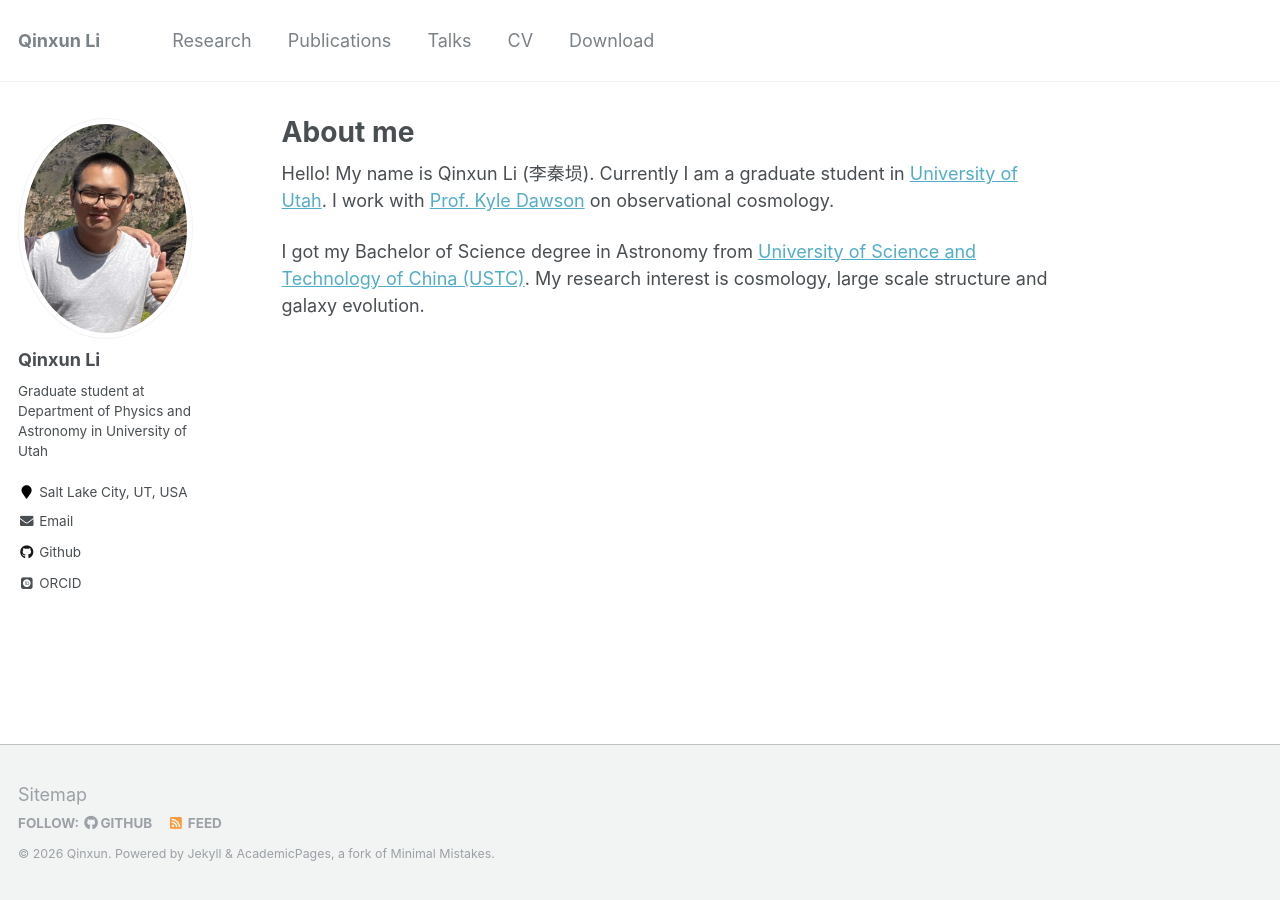
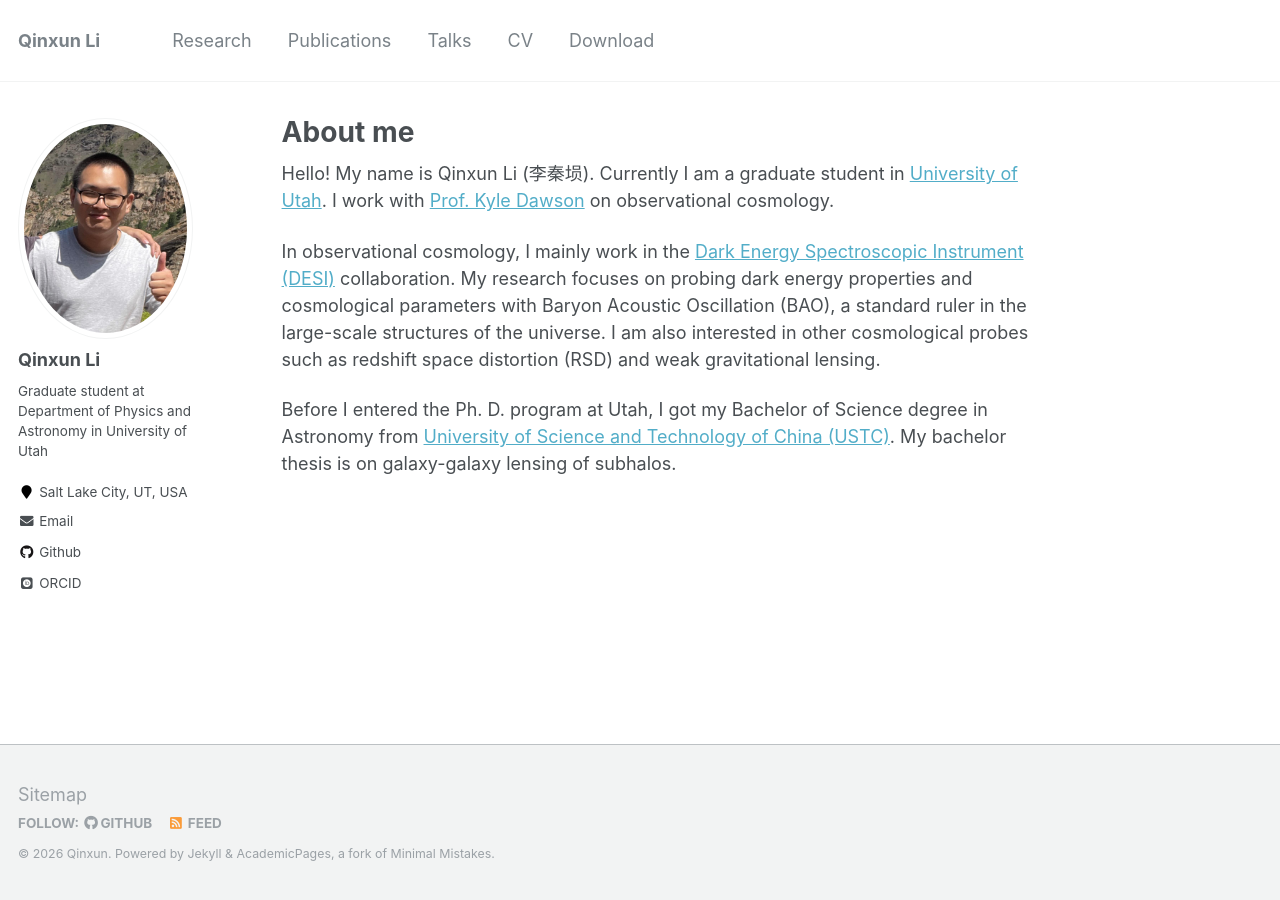
Before and after one commit to qxli2333/qxli2333.github.io, a Jekyll site: the page built from _pages/about.md, in a window 1280 px wide. Built offline with Jekyll 4.4.1, drawn with Linux system fonts in a browser that asks for light colours; some web fonts are replaced.

Commit message:
modified:   _pages/about.md

```diff
--- a/_pages/about.md
+++ b/_pages/about.md
@@ -14,7 +14,9 @@ I will get my Bachelor of Science degree on July 2023. Now I am applying for PhD
 
 Hello! My name is Qinxun Li (李秦埙). Currently I am a graduate student in [University of Utah](https://www.utah.edu/). I work with [Prof. Kyle Dawson](https://faculty.utah.edu/u6000137-Kyle_Dawson/hm/index.hml) on observational cosmology.
 
-I got my Bachelor of Science degree in Astronomy from [University of Science and Technology of China (USTC)](https://astro.ustc.edu.cn/main.htm). My research interest is cosmology, large scale structure and galaxy evolution.
+In observational cosmology, I mainly work in the [Dark Energy Spectroscopic Instrument (DESI)](https://www.desi.lbl.gov) collaboration. My research focuses on probing dark energy properties and cosmological parameters with Baryon Acoustic Oscillation (BAO), a standard ruler in the large-scale structures of the universe. I am also interested in other cosmological probes such as redshift space distortion (RSD) and weak gravitational lensing.
+
+Before I entered the Ph. D. program at Utah, I got my Bachelor of Science degree in Astronomy from [University of Science and Technology of China (USTC)](https://astro.ustc.edu.cn/main.htm). My bachelor thesis is on galaxy-galaxy lensing of subhalos.
 
 <!-- Research experience
 ======
```
